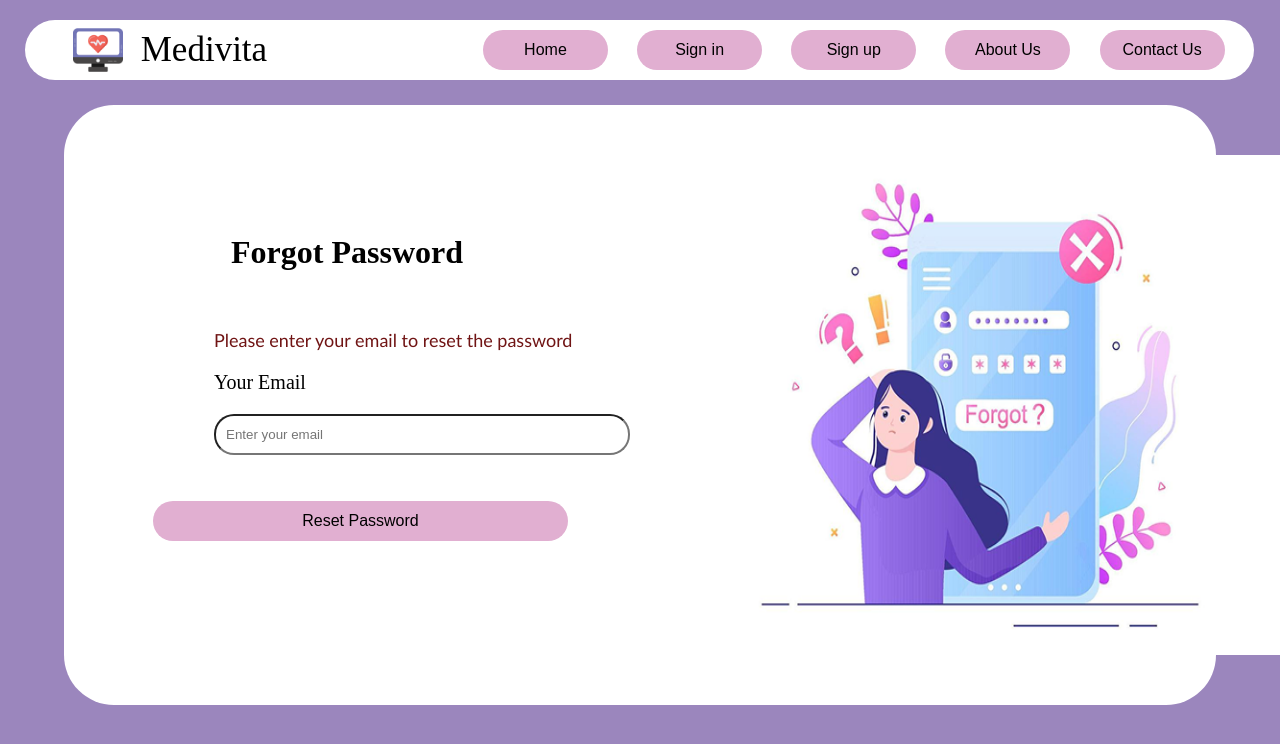
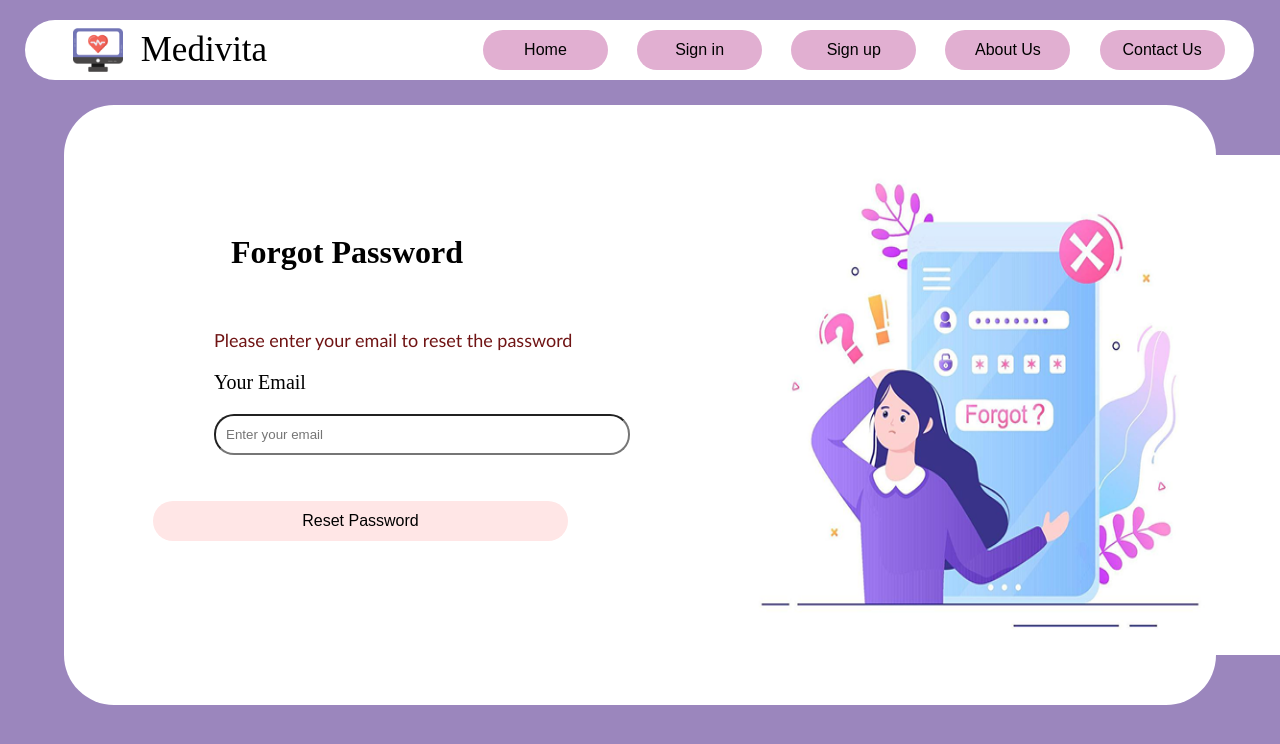
Before and after one commit to priyankas1907/Medivita, a React (Create React App) app in the folder frontend/: page /ForgotPassword in a window 1280 px wide. In both pictures the pointer is over the button "Reset Password". Shown: the top 744 px of the page. Built offline with nearby package versions, Linux system fonts and the light colour scheme.

Commit message:
Add hover

```diff
--- a/frontend/src/Components/Styles/ForgotPassword.css
+++ b/frontend/src/Components/Styles/ForgotPassword.css
@@ -35,6 +35,11 @@
     margin-left: 27px;
 }
 
+.reset-btn:hover {
+    color: black;
+    background-color: #FFE6E6;
+}
+
 .input-field {
     margin-left: 150px;
     height: 35px;
--- a/frontend/src/Components/Styles/ResetPassword.css
+++ b/frontend/src/Components/Styles/ResetPassword.css
@@ -35,6 +35,12 @@
     margin-left: 27px;
 }
 
+
+.update-btn:hover {
+    color: black;
+    background-color: #FFE6E6;
+}
+
 .input-field {
     margin-left: 150px;
     height: 35px;
```
